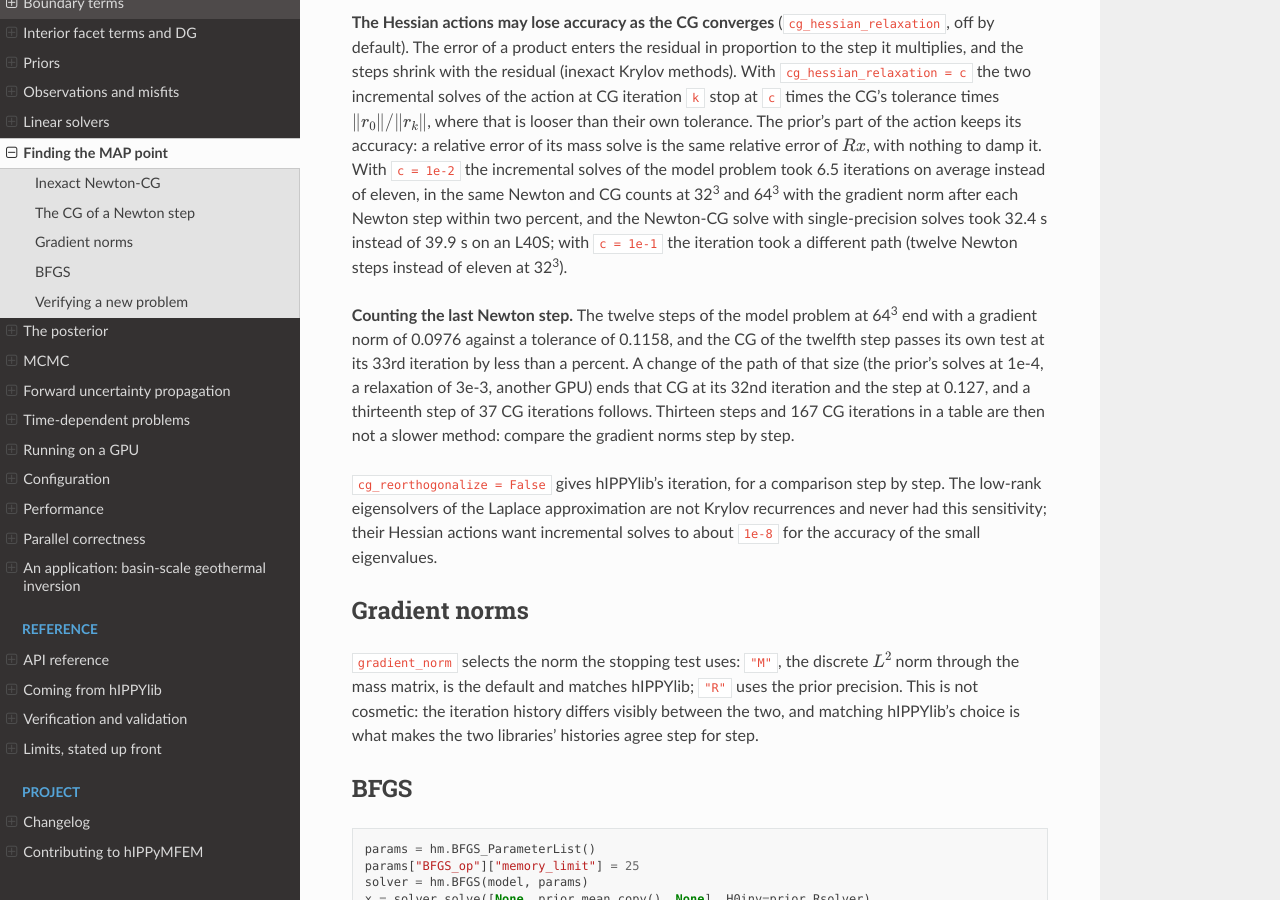
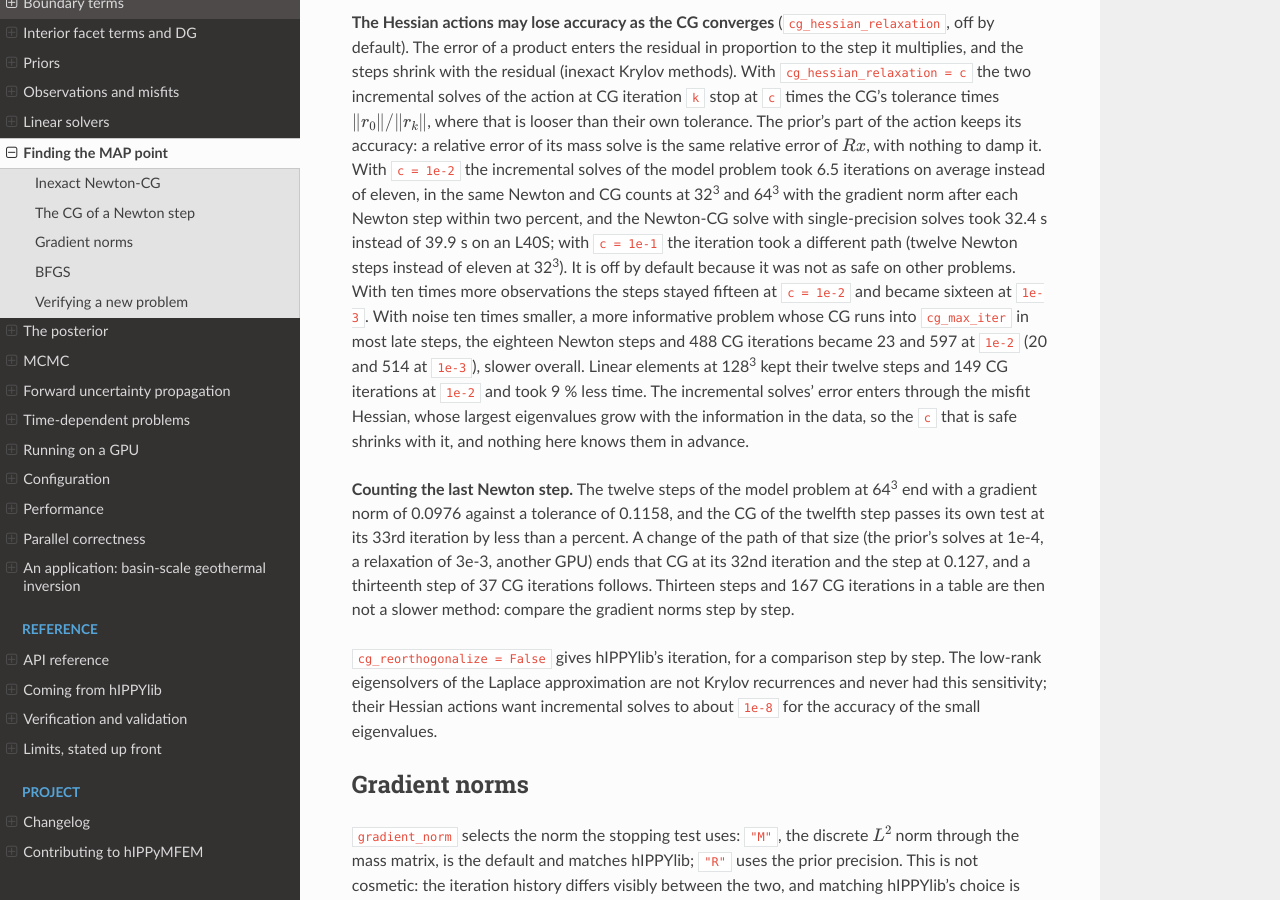
Before and after one commit to hIPPyMFEM/hippymfem, a Sphinx documentation site: the page built from docs/source/guide/optimization.rst, in a window 1280 px wide and 900 px high, scrolled down 2086 px. Built offline with Sphinx 7.4.7 and the Read the Docs theme 3.1.0, drawn with Linux system fonts in a browser that asks for light colours; pages that are not in the unit, such as notebooks, are missing from menus.

Commit message:
Newton-CG: the relaxation of the Hessian actions on other problems
bench_precision.py takes --noise (the noise level of the synthetic data,
relative to the largest datum).  On a problem with ten times less noise,
whose CG runs into cg_max_iter in most late steps, cg_hessian_relaxation = 1e-2
took 23 Newton steps instead of 18 (1e-3: 20), slower overall; with ten times
more observations 1e-2 kept the 15 steps and 1e-3 took 16; linear elements at
128^3 kept their counts at 1e-2 and took 9 % less time.  The guide says so, and
why: the error of an incremental solve enters through the misfit Hessian, whose
large eigenvalues grow with the information in the data.  It stays off by
default.  The prior's solves at 1e-6 in the preconditioner kept the counts on
all three problems step by step and took 12 to 16 % off.

```diff
--- a/docs/source/guide/optimization.rst
+++ b/docs/source/guide/optimization.rst
@@ -110,7 +110,15 @@ instead of eleven, in the same Newton and CG counts at 32\ :sup:`3` and 64\ :sup
 the gradient norm after each Newton step within two percent, and the Newton-CG solve
 with single-precision solves took 32.4 s instead of 39.9 s on an L40S; with
 ``c = 1e-1`` the iteration took a different path (twelve Newton steps instead of eleven
-at 32\ :sup:`3`).
+at 32\ :sup:`3`).  It is off by default because it was not as safe on other problems.
+With ten times more observations the steps stayed fifteen at ``c = 1e-2`` and became
+sixteen at ``1e-3``.  With noise ten times smaller, a more informative problem whose CG
+runs into ``cg_max_iter`` in most late steps, the eighteen Newton steps and 488 CG
+iterations became 23 and 597 at ``1e-2`` (20 and 514 at ``1e-3``), slower overall.  Linear
+elements at 128\ :sup:`3` kept their twelve steps and 149 CG iterations at ``1e-2`` and
+took 9 % less time.  The incremental solves' error enters through the misfit Hessian,
+whose largest eigenvalues grow with the information in the data, so the ``c`` that is
+safe shrinks with it, and nothing here knows them in advance.
 
 **Counting the last Newton step.**  The twelve steps of the model problem at
 64\ :sup:`3` end with a gradient norm of 0.0976 against a tolerance of 0.1158, and the CG
```
Also changed, not shown: 1 other file.
